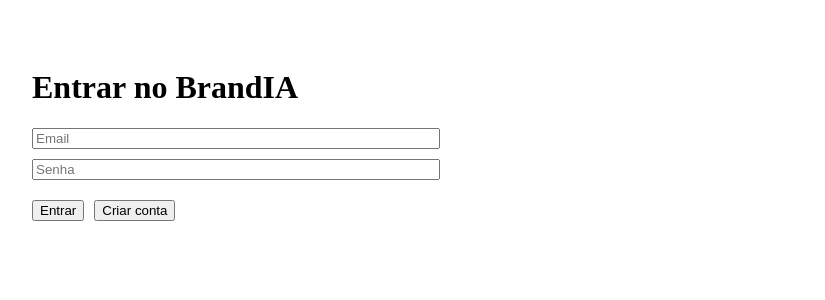
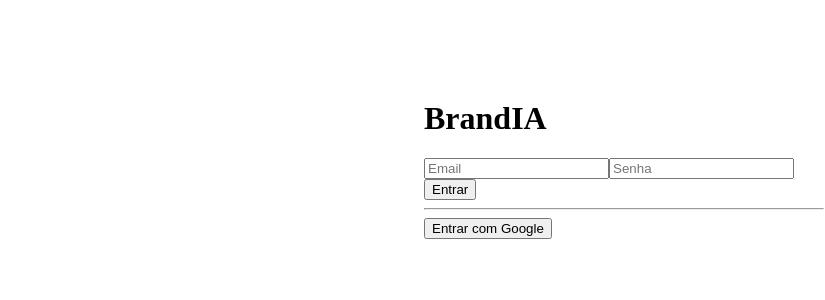
Before and after one commit to kelvin-brandia/brandia-mvp, a Next.js app: page /login in a window 1280 px wide. Shown: the top 300 px of the page, without its empty margins (16-841 px from the left). Built offline with nearby package versions, Linux system fonts and the light colour scheme; no server answers.

Commit message:
fix: restore login page with correct supabase import

```diff
--- a/app/login/page.tsx
+++ b/app/login/page.tsx
@@ -1,52 +1,53 @@
-"use client";
+'use client'
 
-import { useState } from "react";
-import { supabase } from "../../lib/supabase";
+import { useState } from 'react'
+import { supabase } from '@/lib/supabase'
+import { useRouter } from 'next/navigation'
 
 export default function LoginPage() {
-  const [email, setEmail] = useState("");
-  const [password, setPassword] = useState("");
-  const [loading, setLoading] = useState(false);
+  const router = useRouter()
+  const [email, setEmail] = useState('')
+  const [password, setPassword] = useState('')
+  const [loading, setLoading] = useState(false)
 
-  async function handleLogin() {
-    setLoading(true);
+  async function handleLogin(e: React.FormEvent) {
+    e.preventDefault()
+    setLoading(true)
+
     const { error } = await supabase.auth.signInWithPassword({
       email,
       password,
-    });
-    setLoading(false);
+    })
 
-    if (error) {
-      alert(error.message);
+    setLoading(false)
+
+    if (!error) {
+      router.push('/dashboard')
     } else {
-      alert("Login realizado com sucesso!");
+      alert(error.message)
     }
   }
 
-  async function handleRegister() {
-    setLoading(true);
-    const { error } = await supabase.auth.signUp({
-      email,
-      password,
-    });
-    setLoading(false);
-
-    if (error) {
-      alert(error.message);
-    } else {
-      alert("Conta criada! Verifique seu e-mail.");
-    }
+  async function handleGoogleLogin() {
+    await supabase.auth.signInWithOAuth({
+      provider: 'google',
+      options: {
+        redirectTo: `${window.location.origin}/dashboard`,
+      },
+    })
   }
 
   return (
-    <main style={{ padding: 40, maxWidth: 400 }}>
-      <h1>Entrar no BrandIA</h1>
+    <div style={{ maxWidth: 400, margin: '100px auto' }}>
+      <h1>BrandIA</h1>
 
+      <form onSubmit={handleLogin}>
         <input
+          type="email"
           placeholder="Email"
           value={email}
           onChange={(e) => setEmail(e.target.value)}
-        style={{ display: "block", marginBottom: 10, width: "100%" }}
+          required
         />
 
         <input
@@ -54,20 +55,19 @@ export default function LoginPage() {
           placeholder="Senha"
           value={password}
           onChange={(e) => setPassword(e.target.value)}
-        style={{ display: "block", marginBottom: 20, width: "100%" }}
+          required
         />
 
-      <button onClick={handleLogin} disabled={loading}>
-        Entrar
+        <button type="submit" disabled={loading}>
+          {loading ? 'Entrando...' : 'Entrar'}
         </button>
+      </form>
 
-      <button
-        onClick={handleRegister}
-        disabled={loading}
-        style={{ marginLeft: 10 }}
-      >
-        Criar conta
+      <hr />
+
+      <button onClick={handleGoogleLogin}>
+        Entrar com Google
       </button>
-    </main>
-  );
+    </div>
+  )
 }
```
Lines whose indentation alone changed are shown as unchanged.
